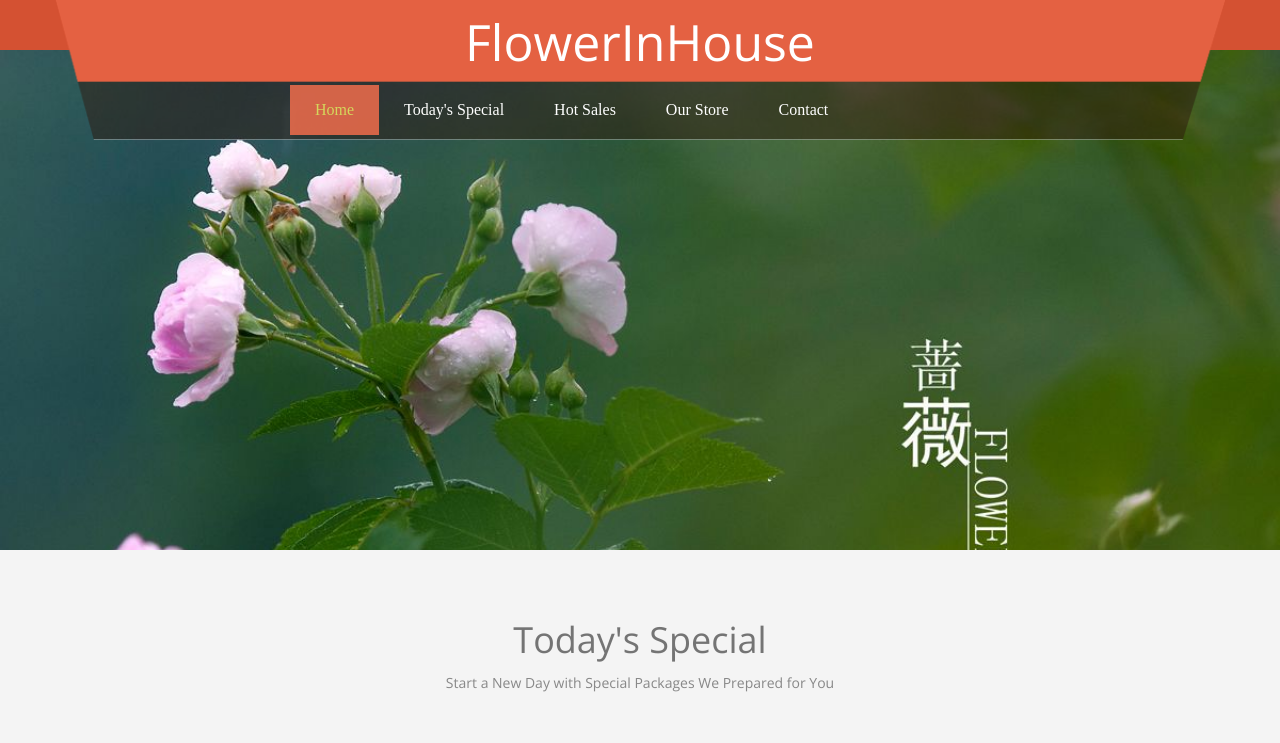
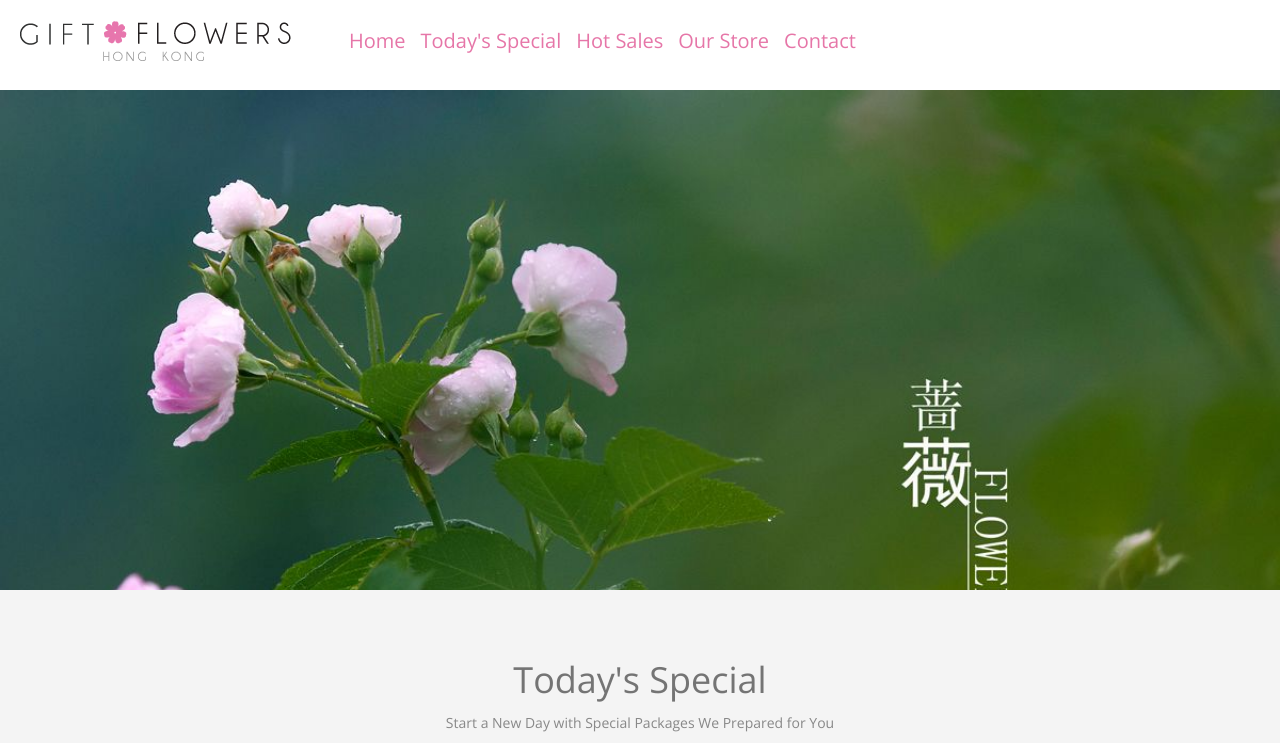
Before and after one commit to MeantForChange/FlowerinHouse, a plain HTML site: page index.html in a window 1280 px wide. Shown: the top 743 px of the page. Drawn offline with nearby package versions, Linux system fonts and the light colour scheme; some packages are replaced by stand-ins of ours.

Commit message:
Total change

```diff
--- a/css/templatemo_style.css
+++ b/css/templatemo_style.css
@@ -321,14 +321,14 @@ textarea {
 }
 
 .templatemo_sendbtn {
-	background: #e46142;
+	background: #e676a8;
 	color: #fff;
 	padding: 7px 25px;
 	float: left;
 }
 
 .templatemo_footerwrapper {
-	background: #e46142;
+	background: #e676a8;
 	color: #fff;
 	width: 100%;
 	padding: 20px 0;
@@ -599,7 +599,7 @@ Media Queries
 		height: 50px;
 	}
 	.templatemo_headerimage {
-		margin-top: 50px;
+		margin-top: 10px;
 	}
 	.templatemo_title {
 		font-size: 40px;
@@ -727,3 +727,16 @@ Media Queries
 		right: 15%;
 	}
 }
+
+.head-toolbar {
+	margin-bottom: 0;
+	height: 80px;
+}
+.head-toolbar .expand-size {
+	font-size: 20PX;
+	line-height: 80px;
+}
+
+.head-toolbar .expand-size a{
+	margin-right: 15px; color: #e676a8;
+}
--- a/index.html
+++ b/index.html
@@ -3,13 +3,15 @@
 Conquer Template
 http://www.templatemo.com/preview/templatemo_426_conquer
 -->
+
 <head>
   <title>Flower HTML5 Template</title>
   <meta name="keywords" content="">
   <meta name="description" content="">
   <meta charset="utf-8">
   <meta name="viewport" content="initial-scale=1">
-<link href='http://fonts.googleapis.com/css?family=Open+Sans:400italic,600italic,700italic,400,600,700,800' rel='stylesheet' type='text/css'>
+  <link href='http://fonts.googleapis.com/css?family=Open+Sans:400italic,600italic,700italic,400,600,700,800' rel='stylesheet'
+    type='text/css'>
   <!-- Style Sheets -->
   <link rel="stylesheet" href="css/animate.css">
   <link rel="stylesheet" href="css/bootstrap.min.css">
@@ -29,49 +31,47 @@ http://www.templatemo.com/preview/templatemo_426_conquer
   <script src="js/templatemo_custom.js"></script>
   <script src="js/responsiveCarousel.min.js"></script>
 </head>
+
 <body>
   <!-- header start -->
   <div id="templatemo_home_page">
-  <div class="templatemo_topbar">
-    <div class="container">
-      <div class="row">
-        <div class="templatemo_titlewrapper"><img src="images/templatemo_logobg.png" alt="logo background">
-          <div class="templatemo_title"><span>FlowerInHouse</span></div>
-        </div>
-        <div class="clear"></div>
-        <div class="templatemo_titlewrappersmall">Conquer</div>
-        <nav class="navbar navbar-default templatemo_menu" role="navigation">
-          <div class="container-fluid">
-            <!-- Brand and toggle get grouped for better mobile display -->
-            <div class="navbar-header">
-              <button type="button" class="navbar-toggle" data-toggle="collapse" data-target="#bs-example-navbar-collapse-1"><span class="sr-only">Toggle navigation</span> <span class="icon-bar"></span> <span class="icon-bar"></span> <span class="icon-bar"></span></button>
-            </div>
-            <!-- Collect the nav links, forms, and other content for toggling -->
-            <div id="top-menu">
-              <div class="collapse navbar-collapse" id="bs-example-navbar-collapse-1">
-                <ul class="nav navbar-nav">
-                  <li><a class="menu" href="#templatemo_home_page">Home</a></li>
-                  <li><a class="menu" href="#templatemo_service_page">Today's Special</a></li>
-                  <li><a class="menu" href="#templatemo_work_page">Hot Sales</a></li>
-                  <li><a class="menu" href="#templatemo_team_page">Our Store</a></li>
-                  <li><a class="menu" href="#templatemo_contact_page">Contact</a></li>
+    <nav class="navbar navbar-expand-lg navbar-light bg-light head-toolbar">
+      <a class="navbar-brand" href="#"> <img src="images/giftflowers_hong_kong_1.png"></a>
+
+      <div class="collapse navbar-collapse expand-size" id="navbarSupportedContent">
+        <ul class="navbar-nav mr-auto">
+          <li class="nav-item active">
+            <a class="nav-link" href="#templatemo_home_page">Home
+              <span class="sr-only">(current)</span>
+            </a>
+          </li>
+          <li class="nav-item">
+            <a class="nav-link" href="#templatemo_service_page">Today's Special</a>
+          </li>
+          <li class="nav-item">
+            <a class="nav-link" href="#templatemo_work_page">Hot Sales</a>
+          </li>
+          <li class="nav-item">
+            <a class="nav-link" href="#templatemo_team_page">Our Store</a>
+          </li>
+          <li class="nav-item">
+            <a class="nav-link" href="#templatemo_contact_page">Contact</a>
+          </li>
         </ul>
       </div>
-            </div>
-            <!-- /.navbar-collapse -->
-          </div>
-          <!-- /.container-fluid -->
     </nav>
-        <div class="clear"></div>
-      </div>
-    </div>
-  </div>
     <div class="templatemo_headerimage">
       <div class="flexslider">
         <ul class="slides">
-        <li><img src="images/slider/蔷薇1200.jpg" alt="Slide 1"></li>
-        <li><img src="images/slider/睡莲1.jpg" alt="Slide 2"></li>
-        <li><img src="images/slider/向日葵.jpg" alt="Slide 3"></li>
+          <li>
+            <img src="images/slider/蔷薇1200.jpg" alt="Slide 1">
+          </li>
+          <li>
+            <img src="images/slider/睡莲1.jpg" alt="Slide 2">
+          </li>
+          <li>
+            <img src="images/slider/向日葵.jpg" alt="Slide 3">
+          </li>
         </ul>
       </div>
     </div>
@@ -86,28 +86,36 @@ http://www.templatemo.com/preview/templatemo_426_conquer
         <div class="col-md-12 templatemo_marginbot">Start a New Day with Special Packages We Prepared for You</div>
         <div class="col-md-3 col-sm-6">
           <div class="templatemo_servicebox margin_bottom_1col margin_bottom_2col">
-          <div class="templatemo_serviceicon"><img src="images/Today/500x500.png"></div>
+            <div class="templatemo_serviceicon">
+              <img src="images/Today/500x500.png">
+            </div>
             <div class="templatemo_service_title">Rose Scent</div>
             <p class="price">$5</p>
           </div>
         </div>
         <div class="col-md-3 col-sm-6">
           <div class="templatemo_servicebox margin_bottom_1col margin_bottom_2col">
-          <div class="templatemo_serviceicon"><img src="images/Today/Star.jpg"></div>
+            <div class="templatemo_serviceicon">
+              <img src="images/Today/Star.jpg">
+            </div>
             <div class="templatemo_service_title">Gypsophila</div>
             <p class="price">$8</p>
           </div>
         </div>
         <div class="col-md-3 col-sm-6">
           <div class="templatemo_servicebox margin_bottom_1col">
-          <div class="templatemo_serviceicon"><img src="images/Today/Pink.png"></div>
+            <div class="templatemo_serviceicon">
+              <img src="images/Today/Pink.png">
+            </div>
             <div class="templatemo_service_title">Pink Rose</div>
             <p class="price">$10</p>
           </div>
         </div>
         <div class="col-md-3 col-sm-6">
           <div class="templatemo_servicebox">
-          <div class="templatemo_serviceicon"><img src="images/Today/purple.png"></div>
+            <div class="templatemo_serviceicon">
+              <img src="images/Today/purple.png">
+            </div>
             <div class="templatemo_service_title">Jar of Purple</div>
             <p class="price">$15</p>
           </div>
@@ -125,7 +133,8 @@ http://www.templatemo.com/preview/templatemo_426_conquer
       </div>
       <div>
         <div class="templatemo_workbox">
-      <div class="gallery-item"><img src="images/work/多肉.jpg" alt="work 1">
+          <div class="gallery-item">
+            <img src="images/work/多肉.jpg" alt="work 1">
             <div class="overlay">
               <div class="templatemo_worktitle">多肉</div>
               <div class="templatemo_workdes">$3</div>
@@ -133,7 +142,8 @@ http://www.templatemo.com/preview/templatemo_426_conquer
           </div>
         </div>
         <div class="templatemo_workbox">
-      <div class="gallery-item"><img src="images/work/百合.jpg" alt="work 2">
+          <div class="gallery-item">
+            <img src="images/work/百合.jpg" alt="work 2">
             <div class="overlay">
               <div class="templatemo_worktitle">百合</div>
               <div class="templatemo_workdes">$5</div>
@@ -141,7 +151,8 @@ http://www.templatemo.com/preview/templatemo_426_conquer
           </div>
         </div>
         <div class="templatemo_workbox">
-      <div class="gallery-item"><img src="images/work/向日葵.jpg" alt="work 3">
+          <div class="gallery-item">
+            <img src="images/work/向日葵.jpg" alt="work 3">
             <div class="overlay">
               <div class="templatemo_worktitle">sunflower</div>
               <div class="templatemo_workdes">$8</div>
@@ -149,7 +160,8 @@ http://www.templatemo.com/preview/templatemo_426_conquer
           </div>
         </div>
         <div class="templatemo_workbox">
-      <div class="gallery-item"><img src="images/work/玫瑰.png" alt="work 4">
+          <div class="gallery-item">
+            <img src="images/work/玫瑰.png" alt="work 4">
             <div class="overlay">
               <div class="templatemo_worktitle">Rose</div>
               <div class="templatemo_workdes">$6</div>
@@ -165,28 +177,30 @@ http://www.templatemo.com/preview/templatemo_426_conquer
       <div class="container">
         <div class="row">
           <h1>Our Store</h1>
-      <div class="col-md-12 templatemo_workmargin">Suspendisse potenti. Etiam elementum laoreet mauris. Ut rutrum feugiat neque. Suspendisse viverra gravida nulla. Duis sed enim vitae metus nonummy venenatis. Curabitur semper rutrum sapien. Mauris luctus. Aenean elit turpis, volutpat id, facilisis eget, mollis a, est. Nulla eget elit pellentesque enim hendrerit venenatis.</div>
+          <div class="col-md-12 templatemo_workmargin">@Hong Kong</div>
           <div id="w">
             <div class="crsl-items" data-navigation="navbtns">
               <div class="crsl-wrap">
-            <div class="crsl-item"><img src="images/team/01.jpg" alt="person 1">
+                <div class="crsl-item">
+                  <img src="images/team/花店1.jpg" alt="store 1">
                 </div>
                 <!-- post #1 -->
-            <div class="crsl-item"><img src="images/team/02.jpg" alt="person 2">
+                <div class="crsl-item">
+                  <img src="images/team/花店2.jpg" alt="store 2">
                 </div>
                 <!-- post #2 -->
-            <div class="crsl-item"><img src="images/team/03.jpg" alt="person 3">
+                <div class="crsl-item">
+                  <img src="images/team/花店3.jpg" alt="store 3">
                 </div>
                 <!-- post #3 -->
-            <div class="crsl-item"><img src="images/team/04.jpg" alt="person 4">
+                <div class="crsl-item">
+                  <img src="images/team/花店4.jpg" alt="store 4">
                 </div>
                 <!-- post #4 -->
-            <div class="crsl-item"><img src="images/team/05.jpg" alt="person 5">
+                <div class="crsl-item">
+                  <img src="images/team/花店6.jpg" alt="store 6">
                 </div>
                 <!-- post #5 -->
-            <div class="crsl-item"><img src="images/team/06.jpg" alt="person 6">
-            </div>
-            <!-- post #6 -->
               </div>
               <!-- @end .crsl-wrap -->
             </div>
@@ -194,18 +208,25 @@ http://www.templatemo.com/preview/templatemo_426_conquer
           </div>
           <div class="clear"></div>
           <nav class="slidernav">
-        <div id="navbtns" class="clearfix"><a href="#" class="previous"><img src="images/slideitmoo_back.png" alt="previous"></a> <a href="#" class="next"><img src="images/slideitmoo_forward.png" alt="next"></a></div>
+            <div id="navbtns" class="clearfix">
+              <a href="#" class="previous">
+                <img src="images/slideitmoo_back.png" alt="previous">
+              </a>
+              <a href="#" class="next">
+                <img src="images/slideitmoo_forward.png" alt="next">
+              </a>
+            </div>
           </nav>
         </div>
         <script>
-	$(function() {
+          $(function () {
             $('.crsl-items').carousel({
               visible: 4,
               itemMinWidth: 180,
               itemEqualHeight: 370,
               itemMargin: 9,
             });
-		$("a[href=#]").on('click', function(e) {
+            $("a[href=#]").on('click', function (e) {
               e.preventDefault();
             });
           });
@@ -231,15 +252,16 @@ http://www.templatemo.com/preview/templatemo_426_conquer
             No 123, Duis in enim road, Sed sit amet arcu ut quam porttitor.
             <div class="clear"></div>
             <div class="templatemo_address_left">Call us:</div>
-        <div class="templatemo_address_right">+001 333 000 1010<br>
-          +002 666 000 2020</div>
+            <div class="templatemo_address_right">+001 333 000 1010
+              <br> +002 666 000 2020</div>
             <div class="clear"></div>
             <div class="templatemo_address_left">Hot line:</div>
             <div class="templatemo_address_right">+009 000 999 0000</div>
             <div class="clear"></div>
             <div class="templatemo_address_left">Email us:</div>
-        <div class="templatemo_address_right">admin@company.com<br>
-          info@company.com</div>
+            <div class="templatemo_address_right">admin@company.com
+              <br> info@company.com
+            </div>
           </div>
           <form action="#" method="post">
             <div class="col-md-9">
@@ -268,7 +290,9 @@ http://www.templatemo.com/preview/templatemo_426_conquer
     <div class="templatemo_footerwrapper">
       <div class="container">
         <div class="row">
-      <div class="col-md-12">Copyright &copy; 2084 <a href="#">Company Name</a> | Design: <a href="http://www.templatemo.com">templatemo</a></div>
+          <div class="col-md-12">Copyright &copy; 2018
+            <a href="#">Gift&Flower</a>
+          </div>
         </div>
       </div>
     </div>
@@ -282,7 +306,7 @@ var lastId,
         // All list items
         menuItems = topMenu.find("a"),
         // Anchors corresponding to menu items
-    scrollItems = menuItems.map(function() {
+        scrollItems = menuItems.map(function () {
           var item = $($(this).attr("href"));
           if (item.length) {
             return item;
@@ -290,7 +314,7 @@ var lastId,
         });
       // Bind click handler to menu items
       // so we can get a fancy scroll animation
-menuItems.click(function(e) {
+      menuItems.click(function (e) {
         var href = $(this).attr("href"),
           offsetTop = href === "#" ? 0 : $(href).offset().top - topMenuHeight + 1;
         $('html, body').stop().animate({
@@ -299,11 +323,11 @@ menuItems.click(function(e) {
         e.preventDefault();
       });
       // Bind to scroll
-$(window).scroll(function() {
+      $(window).scroll(function () {
         // Get container scroll position
         var fromTop = $(this).scrollTop() + topMenuHeight;
         // Get id of current scroll item
-    var cur = scrollItems.map(function() {
+        var cur = scrollItems.map(function () {
           if ($(this).offset().top < fromTop)
             return this;
         });
@@ -320,4 +344,5 @@ $(window).scroll(function() {
       });
     </script>
 </body>
+
 </html>
```
Also changed, not shown: images/giftflowers_hong_kong_1.png (added), images/team/01.jpg (deleted), images/team/02.jpg (deleted), images/team/03.jpg (deleted), images/team/04.jpg (deleted), images/team/05.jpg (deleted), images/team/06.jpg (deleted), images/team/花店1.jpg (added), images/team/花店2.jpg (added), images/team/花店3.jpg (added), images/team/花店4.jpg (added), images/team/花店6.jpg (added), images/templatemo-topbar-bg.png (deleted), images/templatemo_logobg.png (deleted). Lines whose indentation alone changed are shown as unchanged.
